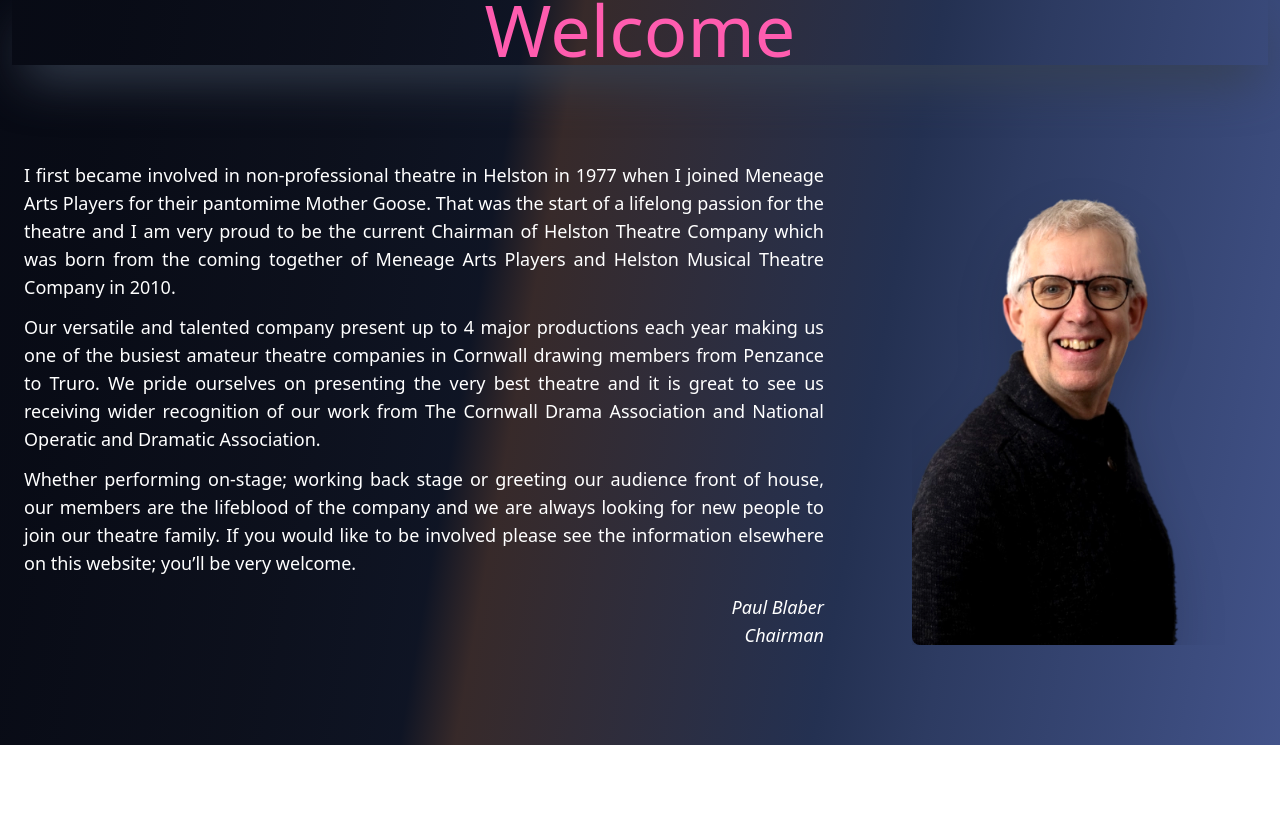
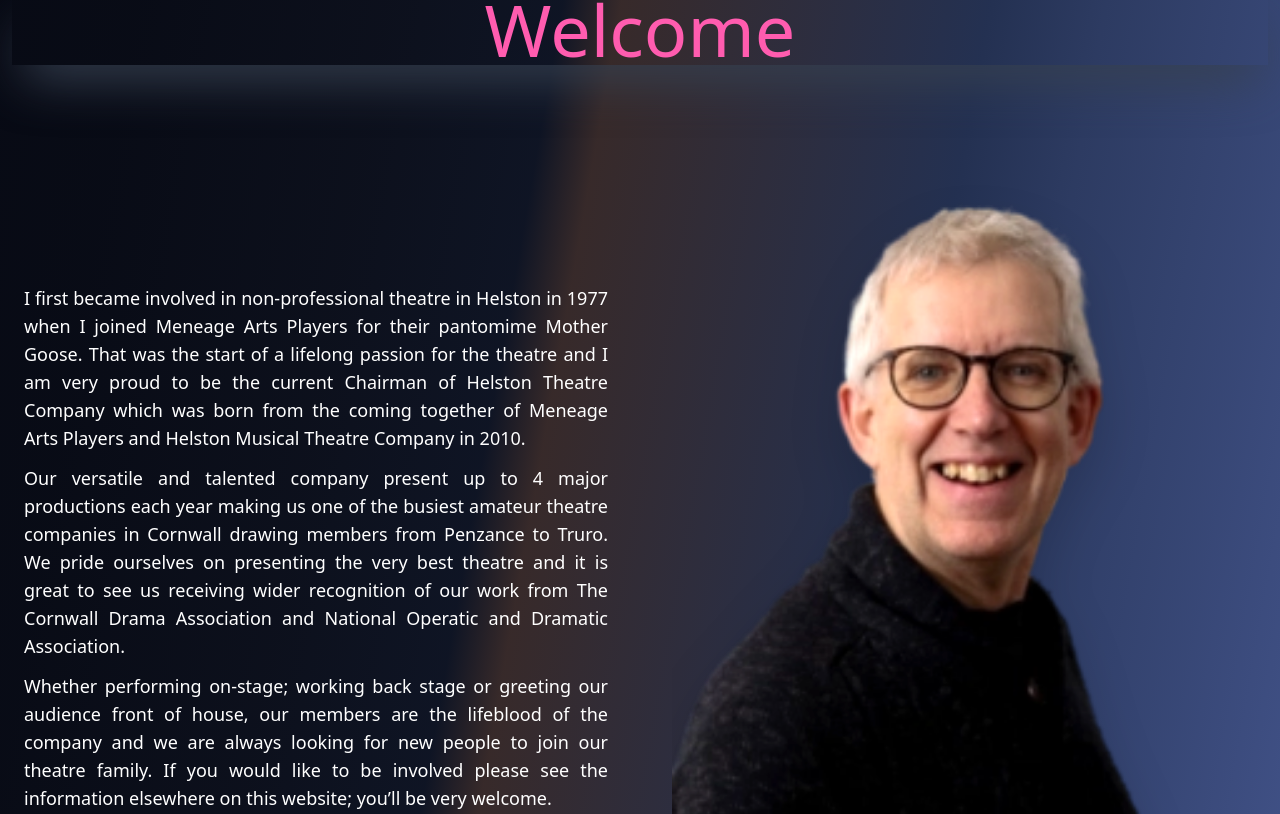
Before and after one commit to Konstantine1307/htc-new-site, a Next.js app: page / in a window 1280 px wide. Shown: the part 2726-3540 px from the top of the page. Built offline with nearby package versions, Linux system fonts and the light colour scheme; some icons are missing; a web font is replaced by a local one.

Commit message:
Fixed overflow issue

```diff
--- a/components/hero.js
+++ b/components/hero.js
@@ -3,14 +3,14 @@
 import Link from "next/link";
 import ButtonCard from "./utilities/buttonCard";
 
-function Hero({title, subtitle, paragraph,paragraph2, imageSrc, alt, backgroundImage, linkToPage, button}) {
+function Hero({title, subtitle, paragraph,paragraph2, imageSrc, alt, linkToPage, button}) {
   const backgroundHero = {
-        backgroundImage: `${backgroundImage}`,
-        backgroundPosition: "center",
-        backgroundSize: "cover",
-        minHeight: "700px",
-        paddingBottom:"50px"
-  }
+    backgroundImage: 'url("/paul-green-bg-theatre-unsplash.webp")',
+    backgroundPosition: "center",
+    backgroundSize: "cover",
+    minHeight: "700px",
+    paddingBottom: "50px",
+  };
   return (
     <section
       className="flex items-center justify-center  "
--- a/components/welcome.js
+++ b/components/welcome.js
@@ -7,8 +7,8 @@
   return (
     <section className="section-global container pt-6 md:pt-3" id="chairman-message">
       <H2Heading h2heading="Welcome" />
-      <div className="grid grid-cols-1 md:grid-cols-3 md:gap-16 items-center mt-24 md:mt-20 px-3 ">
-        <div className="col-span-2 text-lg text-justify font-light text-white">
+      <div className="grid grid-cols-1 md:grid-cols-2 gap-16 items-center mt-24 md:mt-20 px-3">
+        <div className="text-lg text-justify font-light text-white">
           <p className="pb-3">
             I first became involved in non-professional theatre in Helston in
             1977 when I joined Meneage Arts Players for their pantomime Mother
@@ -35,12 +35,13 @@
           <p className="italic text-end">Paul Blaber</p>
           <p className="italic text-end">Chairman</p>
         </div>
-        <div className="flex mx-auto w-60 md:w-80 py-5 ">
+        <div className="flex-auto w-75 mx-auto md:w-full">
           <Image
             src={Chairman}
             className="rounded-lg brightness-110 drop-shadow-2xl"
             alt="Paul Blaber - Helston Theatre Company Chairman Person"
-          />
+            layout="responsive"
+                 />
         </div>
       </div>
     </section>
--- a/pages/index.js
+++ b/pages/index.js
@@ -5,8 +5,6 @@
 import CardDown from "../components/customcards/cardDown";
 import CardUp from "../components/customcards/cardUp";
 import Welcome from "../components/welcome";
-
-
 
 
 function Index() {
@@ -19,7 +17,7 @@
         of our community. It's where the community is."
         imageSrc={tiobe}
         alt="The Importance of Being Earnest poster for summer 2022 play"
-        backgroundImage='url("/paul-green-bg-theatre-unsplash.webp")'
+        backgroundImage='url("https://images.unsplash.com/photo-1471877325906-aee7c2240b5f?ixlib=rb-1.2.1&ixid=MnwxMjA3fDB8MHxwaG90by1wYWdlfHx8fGVufDB8fHx8&auto=format&fit=crop&w=2670&q=80")'
         button="Next Production"
         linkToPage="/tiobe"
       />
```
Also changed, not shown: public/welcome-htc-chairman.webp.
